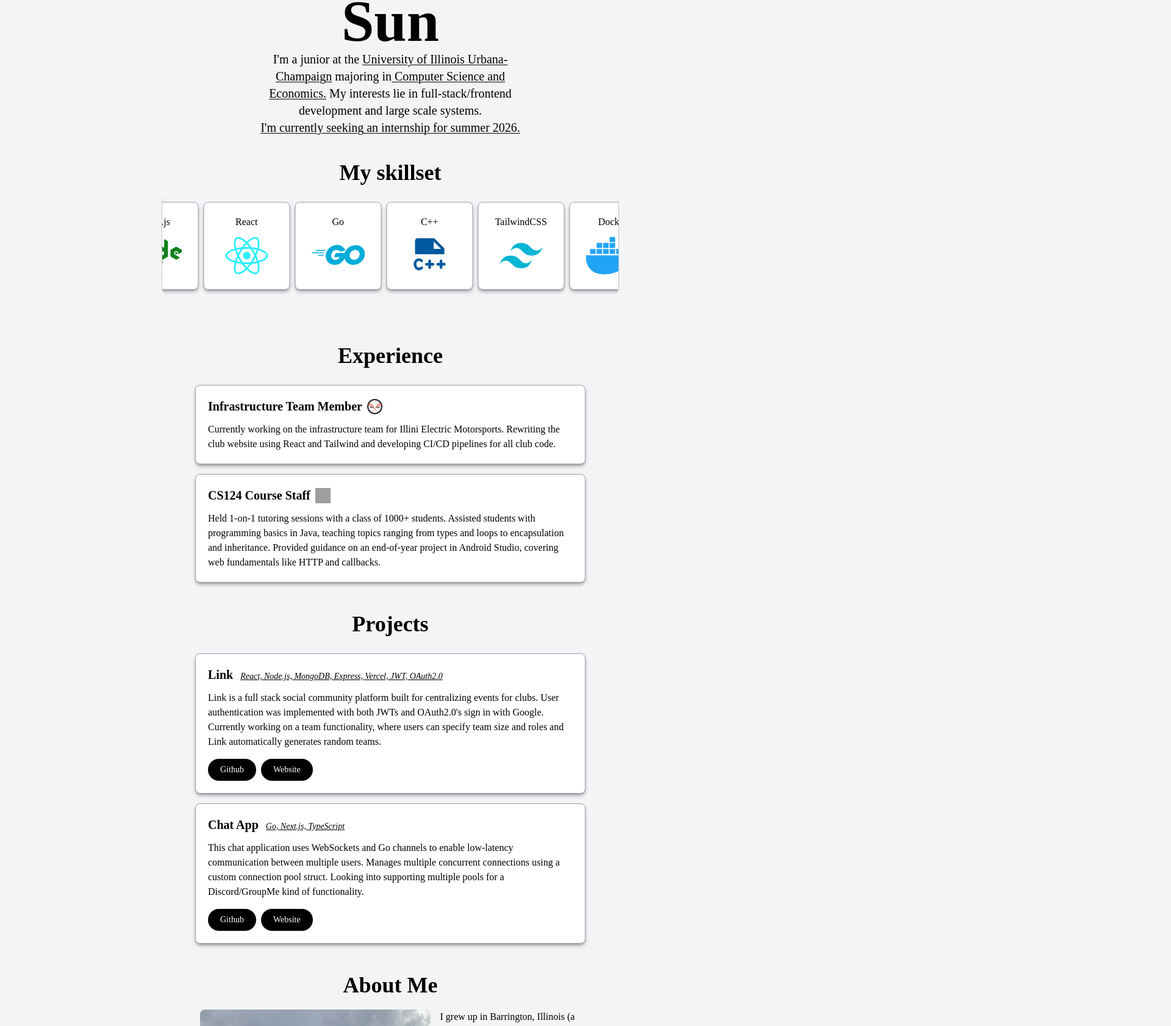
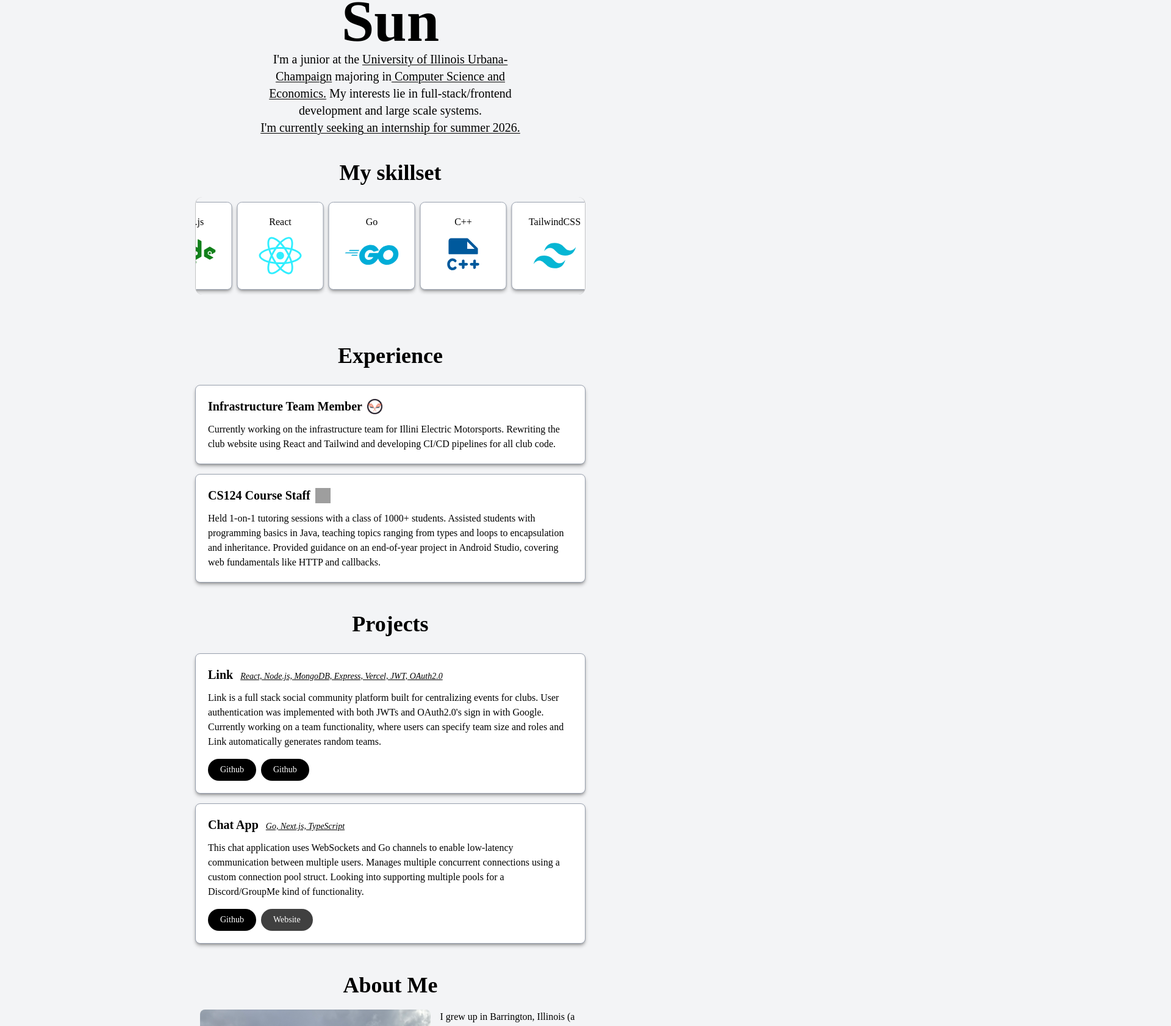
Before and after one commit to mtsun05/portfolio, a React (Vite) app: page / in a window 1280 px wide. Shown: the part 309-1991 px from the top of the page at 61% size, 1920 px wide, since content can reach past the window. Built offline with nearby package versions, Linux system fonts and the light colour scheme; grey boxes are pictures that could not be loaded.

Commit message:
color changes, disabled button

```diff
--- a/index.html
+++ b/index.html
@@ -7,7 +7,7 @@
     <title>Michael Sun's Portfolio</title>
   </head>
   <body>
-    <div class="transition-colors duration-300" id="root"></div>
+    <div class="" id="root"></div>
     <script type="module" src="/src/main.tsx"></script>
   </body>
 </html>
--- a/src/App.tsx
+++ b/src/App.tsx
@@ -13,30 +13,30 @@ function App() {
   return (
     <>
       <Navbar />
-      <div className="flex flex-col items-center justify-center mx-auto mt-50 mb-10 w-5/6 lg:w-1/2 bg-gray-100 dark:bg-zinc-900">
+      <div className="flex flex-col items-center justify-center mx-auto mt-50 mb-10 w-5/6 lg:w-1/2 bg-[#f3f4f6] dark:bg-[#0d0d14] transition-all duration-300">
         <div
           id="home"
-          className="flex flex-col text-center w-full lg:w-2/3 bg-gray-100 dark:bg-zinc-900 text-black dark:text-white"
+          className="flex flex-col text-center w-full lg:w-2/3 bg-[#f3f4f6] dark:bg-[#0d0d14] text-black dark:text-white transition-all duration-300"
         >
           <span className="text-center text-8xl font-bold">Michael Sun</span>
           <span className="text-xl">
             I'm a junior at the{" "}
-            <span className="dark:text-white underline decoration-1 underline-offset-2 text-black">
+            <span className="dark:text-white underline decoration-1 underline-offset-2 text-black hover:font-bold transition-all duration-300">
               University of Illinois Urbana-Champaign
             </span>{" "}
             majoring in
-            <span className="dark:text-white underline decoration-1 underline-offset-2 text-black">
+            <span className="dark:text-white underline decoration-1 underline-offset-2 text-black hover:font-bold transition-all duration-300">
               {" "}
               Computer Science and Economics.
             </span>{" "}
             My interests lie in full-stack/frontend development and large scale
             systems. <br />
-            <span className="dark:text-white underline decoration-1 underline-offset-2 text-black">
+            <span className="dark:text-white underline decoration-1 underline-offset-2 text-black hover:font-bold transition-all duration-300">
               I'm currently seeking an internship for summer 2026.
             </span>
           </span>
         </div>
-        <div className="flex flex-col my-10 text-center bg-gray-100 dark:bg-zinc-900 text-black dark:text-white">
+        <div className="flex flex-col my-10 text-center bg-[#f3f4f6] dark:bg-[#0d0d14] text-black dark:text-white transition-all duration-300">
           <span className="dark:text-white text-4xl mb-5 text-black font-bold">
             My skillset
           </span>
@@ -44,7 +44,7 @@ function App() {
         </div>
         <div
           id="experience"
-          className="flex flex-col items-center mt-10 bg-gray-100 dark:bg-zinc-900 text-black dark:text-white"
+          className="flex flex-col items-center mt-10 bg-[#f3f4f6] dark:bg-[#0d0d14] text-black dark:text-white transition-all duration-300"
         >
           <span className="text-4xl mb-5 font-bold">Experience</span>
           <ExpCard label="Infrastructure Team Member" imgLink={IEMlogo}>
@@ -60,10 +60,10 @@ function App() {
             covering web fundamentals like HTTP and callbacks.
           </ExpCard>
         </div>
-        <div className="flex flex-col items-center mt-10">
+        <div className="flex flex-col items-center mt-10 transition-all duration-300">
           <span
             id="projects"
-            className="text-4xl mb-5 font-bold bg-gray-100 dark:bg-zinc-900 text-black dark:text-white"
+            className="text-4xl mb-5 font-bold bg-[#f3f4f6] dark:bg-[#0d0d14] text-black dark:text-white"
           >
             Projects
           </span>
@@ -83,7 +83,6 @@ function App() {
             label="Chat App"
             techs="Go, Next.js, TypeScript"
             githubURL="https://github.com/mtsun05/chat-app"
-            websiteURL="https://link-sable-three.vercel.app"
           >
             This chat application uses WebSockets and Go channels to enable
             low-latency communication between multiple users. Manages multiple
@@ -92,11 +91,11 @@ function App() {
             functionality.
           </ProjectCard>
         </div>
-        <div className="flex flex-col items-center mt-10 bg-gray-100 dark:bg-zinc-900 text-black dark:text-white">
+        <div className="flex flex-col items-center mt-10 bg-[#f3f4f6] dark:bg-[#0d0d14] text-black dark:text-white transition-all duration-300">
           <span id="about" className="text-4xl mb-5 font-bold">
             About Me
           </span>
-          <div className="flex flex-col lg:flex-row">
+          <div className="flex flex-col lg:flex-row transition-all duration-300">
             <img
               className="rounded-lg size-[30rem] mx-2"
               src={portpic}
@@ -126,10 +125,10 @@ function App() {
             </span>
           </div>
         </div>
-        <span className="text-5xl mt-20 bg-gray-100 dark:bg-zinc-900 text-black dark:text-white">
+        <span className="text-5xl mt-20 bg-[#f3f4f6] dark:bg-[#0d0d14] text-black dark:text-white">
           Thank you for visiting!
         </span>
-        <footer className="mb-10 mt-40 bg-gray-100 dark:bg-zinc-900 text-black dark:text-white">
+        <footer className="mb-10 mt-40 bg-[#f3f4f6] dark:bg-[#0d0d14] text-black dark:text-white">
           Built by Michael Sun using React and TailwindCSS.
         </footer>
       </div>
--- a/src/components/Banner.tsx
+++ b/src/components/Banner.tsx
@@ -11,7 +11,7 @@ interface BannerProps {
 
 const Banner = ({ icons }: BannerProps) => {
   return (
-    <div className="banner-wrapper rounded-xl flex w-full lg:w-1/4 mx-auto z-1 border-l border-r border-black/20">
+    <div className="banner-wrapper bg-[#f3f4f66f] dark:bg-[#0d0d14] rounded-xl flex max-w-screen lg:w-1/2 mx-auto z-1 border-l border-r border-black/20 transition-all duration-300">
       <div className="wrapper">
         <div className="icons">
           {icons.map(({ icon, label, color }) => (
--- a/src/components/ButtonLink.tsx
+++ b/src/components/ButtonLink.tsx
@@ -1,11 +1,12 @@
 import React from "react";
 interface ButtonLinkProps {
   children: React.ReactNode;
-  path: string;
+  path?: string;
+  disabled?: boolean;
 }
 
-const ButtonLink = ({ children, path }: ButtonLinkProps) => {
-  return (
+const ButtonLink = ({ children, path, disabled }: ButtonLinkProps) => {
+  return !disabled ? (
     <a
       className="group px-5 py-2 mt-4 mr-2 text-sm rounded-full text-white bg-black hover:shadow-lg shadow-black/50 transition-all duration-400 text-neutral-700 cursor-pointer w-fit h-fit relative hover:pl-5 hover:pr-9 dark:bg-white dark:text-black"
       target="_blank"
@@ -18,6 +19,12 @@ const ButtonLink = ({ children, path }: ButtonLinkProps) => {
         →
       </span>
     </a>
+  ) : (
+    <a className="group px-5 py-2 mt-4 mr-2 text-sm rounded-full text-white bg-neutral-700 text-neutral-400 cursor-default w-fit h-fit relative dark:bg-neutral-500 dark:text-black">
+      <span className="relative transition duration-300 transform group-hover:-translate-x-3">
+        {children}
+      </span>
+    </a>
   );
 };
 
--- a/src/components/Card.tsx
+++ b/src/components/Card.tsx
@@ -11,9 +11,9 @@ interface CardProps {
 const Card = ({ children, icon: Icon, color }: CardProps) => {
   return (
     <IconContext.Provider value={{ color: `${color}`, className: "bg-white" }}>
-      <div className="flex flex-col bg-white items-center border border-gray-400 rounded-lg p-5 mx-1 my-2 transition-transform duration-400 hover:-translate-y-2 shadow-md shadow-black/30 dark:bg-zinc-800 dark:text-white">
+      <div className="flex flex-col bg-white items-center border border-gray-400 rounded-lg p-5 mx-1 my-2 transition-transform duration-400 hover:-translate-y-2 shadow-md shadow-black/30 dark:bg-zinc-900 dark:text-white transition-all duration-300">
         <span className="text-black dark:text-white mb-2">{children}</span>
-        <Icon className="size-[100px] dark:bg-zinc-800 dark:text-white" />
+        <Icon className="size-[100px] dark:bg-zinc-900 dark:text-white" />
       </div>
     </IconContext.Provider>
   );
--- a/src/components/ExpCard.tsx
+++ b/src/components/ExpCard.tsx
@@ -8,8 +8,8 @@ interface ExpCardProps {
 
 const ExpCard = ({ children, label, imgLink }: ExpCardProps) => {
   return (
-    <div className="group w-full flex flex-col border border-gray-400 rounded-lg bg-white p-5 my-2 text-black shadow-md hover:shadow-lg shadow-black/30 transition-transform duration-300 hover:scale-101 hover:-translate-y-1 bg-gray-100 dark:bg-zinc-900 text-black dark:text-white">
-      <div className="flex flex-row items-center mb-3">
+    <div className="group w-full flex flex-col border border-gray-400 rounded-lg bg-white p-5 my-2 text-black shadow-md hover:shadow-lg shadow-black/30 hover:scale-101 hover:-translate-y-1 bg-[#f3f4f6a2] dark:bg-[#0d0d14] text-black dark:text-white transition-all duration-300">
+      <div className="flex flex-row items-center mb-3 transition-all duration-300">
         <span className="text-xl font-bold">{label}</span>
         {imgLink && <img className="ml-2 size-[25px]" src={imgLink} alt="" />}
       </div>
--- a/src/components/Navbar.tsx
+++ b/src/components/Navbar.tsx
@@ -4,7 +4,7 @@ import LightDarkToggle from "./LightDarkToggle";
 
 const Navbar = () => {
   return (
-    <nav className="flex flex-row justify-between items-center bg-white/50 backdrop-blur-sm text-3xl p-9 fixed left-0 right-0 top-0 border-b border-black dark:border-gray-100 z-50 text-black dark:bg-zinc-900 dark:text-white">
+    <nav className="flex flex-row justify-between items-center bg-white/50 backdrop-blur-sm text-3xl p-9 fixed left-0 right-0 top-0 border-b border-black dark:border-[#f3f4f66f] z-50 text-black dark:bg-[#0d0d14] dark:text-white transition-all duration-300">
       <div className="flex flex-row">
         <div className="group flex flex-col mx-2 w-fit">
           <a className="text-[20px] mb-0 transition duration-300" href="#">
--- a/src/components/ProjectCard.tsx
+++ b/src/components/ProjectCard.tsx
@@ -5,8 +5,8 @@ interface ExpCardProps {
   label: string;
   children: React.ReactNode;
   techs?: string;
-  githubURL: string;
-  websiteURL: string;
+  githubURL?: string;
+  websiteURL?: string;
 }
 
 const ProjectCard = ({
@@ -17,8 +17,8 @@ const ProjectCard = ({
   websiteURL,
 }: ExpCardProps) => {
   return (
-    <div className="flex flex-col border border-gray-400 rounded-lg bg-white p-5 my-2 text-black shadow-md hover:shadow-lg shadow-black/30 transition-transform duration-300 hover:scale-101 hover:-translate-y-1 bg-gray-100 dark:bg-zinc-900 text-black dark:text-white">
-      <div className="flex flex-row items-baseline mb-3">
+    <div className="flex flex-col border border-gray-400 rounded-lg bg-white p-5 my-2 text-black shadow-md hover:shadow-lg shadow-black/30 hover:scale-101 hover:-translate-y-1 bg-[#f3f4f6a2] dark:bg-[#0d0d14] text-black dark:text-white transition-all duration-300">
+      <div className="flex flex-row items-baseline mb-3 transition-all duration-300">
         <span className="text-xl font-bold">{label}</span>
         {techs && (
           <span className="justify-end text-sm mx-3 italic underline">
@@ -28,8 +28,16 @@ const ProjectCard = ({
       </div>
       <span>{children}</span>
       <div className="flex flex-row">
-        <ButtonLink path={githubURL}>Github</ButtonLink>
-        <ButtonLink path={websiteURL}>Website</ButtonLink>
+        {githubURL ? (
+          <ButtonLink path={githubURL}>Github</ButtonLink>
+        ) : (
+          <ButtonLink disabled>Github</ButtonLink>
+        )}
+        {websiteURL ? (
+          <ButtonLink path={websiteURL}>Github</ButtonLink>
+        ) : (
+          <ButtonLink disabled>Website</ButtonLink>
+        )}
       </div>
     </div>
   );
--- a/src/index.css
+++ b/src/index.css
@@ -8,6 +8,7 @@
 html,
 body,
 #root {
+  transition: all 300ms cubic-bezier(0.4, 0, 0.2, 1);
   height: 100%;
-  max-width: screen;
+  width: 100vw;
 }
```
Also changed, not shown: src/components/LightDarkToggle.tsx (+5 -2 lines).
